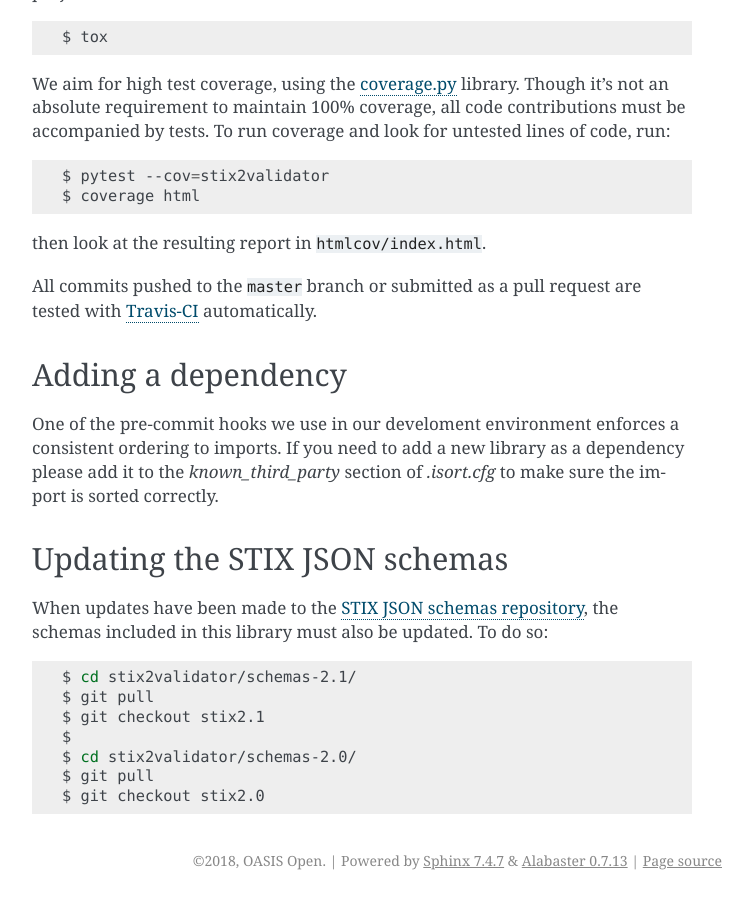
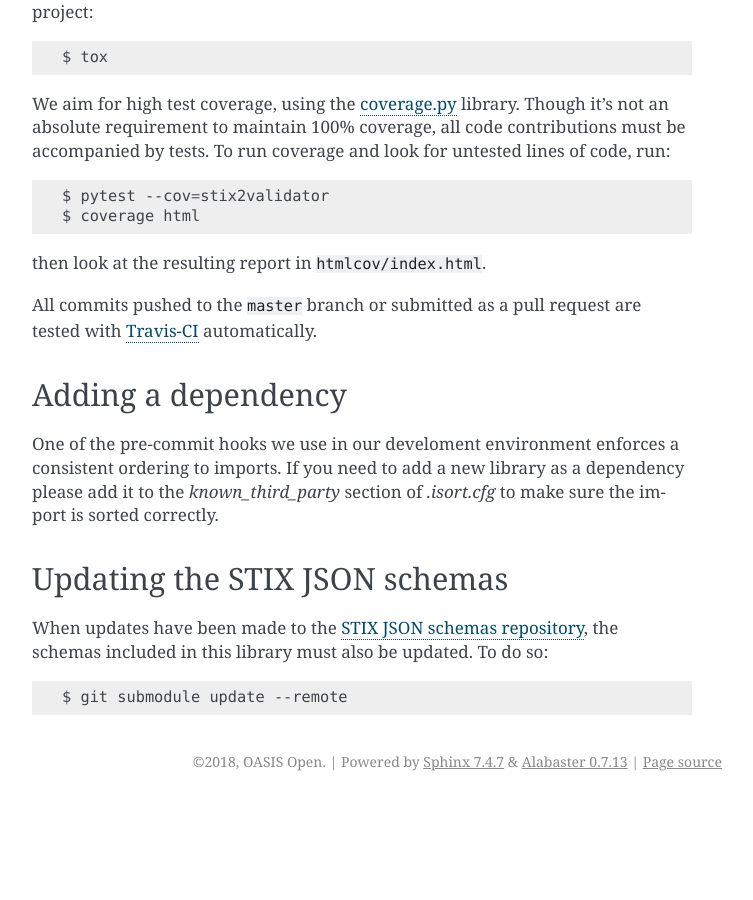
Before and after one commit to oasis-open/cti-stix-validator, a Sphinx documentation site: the page built from docs/contributing.rst, in a window 1280 px wide and 900 px high, scrolled down 1826 px. Shown: the whole window, without its empty margins (388-1141 px from the left). Built offline with Sphinx 7.4.7, drawn with Linux system fonts in a browser that asks for light colours; after the commit the page ends 2627 px from its top, so only the background shows below that; some of the changed text lies outside the part shown.

Commit message:
Update contributing commands for submodules

```diff
--- a/docs/contributing.rst
+++ b/docs/contributing.rst
@@ -34,6 +34,7 @@ the repository on GitHub and clone your fork instead of the main repo:
     cd cti-stix-validator
     pip install -r requirements.txt
     git submodule update --init --recursive
+    git submodule foreach -q --recursive 'git switch $(git config -f $toplevel/.gitmodules submodule.$name.branch)'
 
 3. Install `pre-commit <http://pre-commit.com/#usage>`_ git hooks:
 
@@ -127,10 +128,4 @@ must also be updated. To do so:
 
 .. prompt:: bash
 
-    cd stix2validator/schemas-2.1/
-    git pull
-    git checkout stix2.1
-
-    cd stix2validator/schemas-2.0/
-    git pull
-    git checkout stix2.0
+    git submodule update --remote
```
